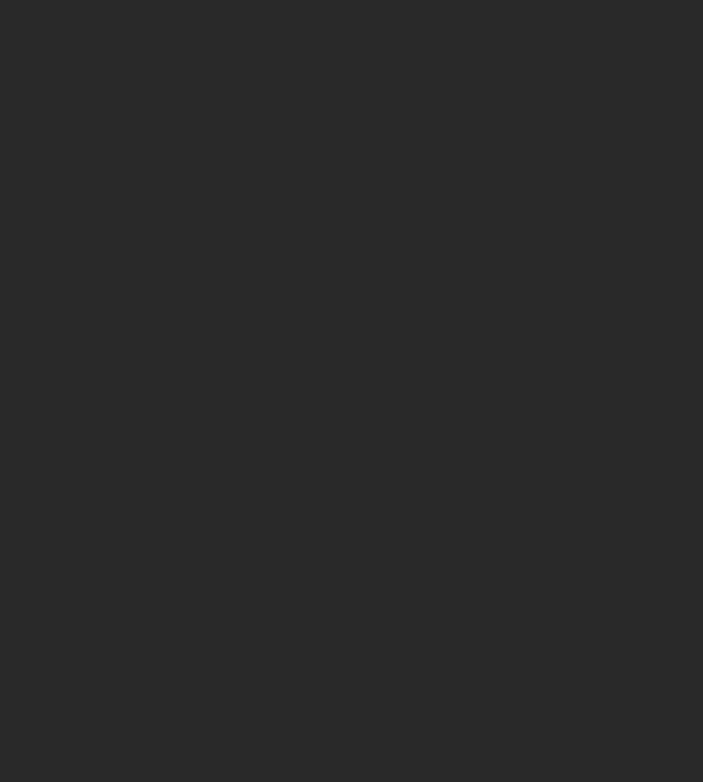
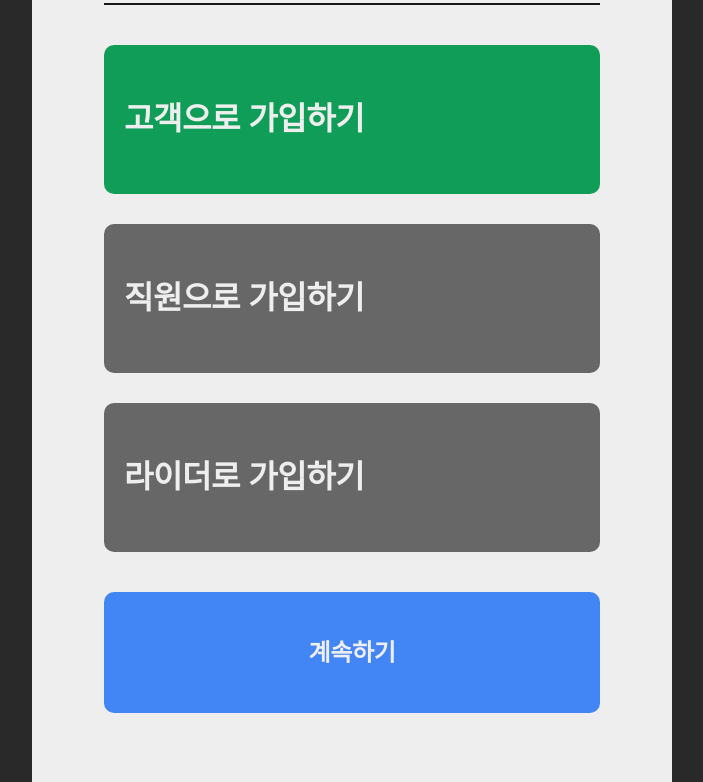
Before and after one commit to Software-Engineering-NanSSoGong/NanSSoGong-frontend, a React (Vite) app: page /signup in a window 1280 px wide. Before the commit this address had no page. Shown: the top 782 px of the page, without its empty margins (296-999 px from the left). Built offline with nearby package versions, Linux system fonts and the light colour scheme; what emotion-reset would draw is missing.

Commit message:
feat: signUpPage 제작

```diff
--- a/package.json
+++ b/package.json
@@ -54,5 +54,8 @@
     "node": "^18.0.0",
     "npm": "please-use-yarn",
     "yarn": "^1.22.17"
-  }
+  },
+  "main": "index.js",
+  "repository": "https://github.com/Software-Engineering-NanSSoGong/NanSSoGong-frontend.git",
+  "license": "MIT"
 }
--- /dev/null
+++ b/src/@types/Signup.ts
@@ -0,0 +1,4 @@
+export interface Signup {
+    title: string;
+    href: string;
+  }
--- a/src/@types/index.ts
+++ b/src/@types/index.ts
@@ -1 +1,2 @@
 export * from './Menu';
+export * from './Signup';
--- a/src/components/SideMenuList.tsx
+++ b/src/components/SideMenuList.tsx
@@ -12,6 +12,7 @@ function SideMenuList() {
     <SideMenu>
       <LogoImg src='/logo.png' alt='mr-daebak logo' />
       <Spacer>
+        {/* 상단 버튼 리스트 */}
         <ButtonList>
           <ButtonWrapper fullWidth borderRadius={10}>
             <Typography type='body5' color={theme.palette.white} textAlign='center'>
@@ -29,6 +30,7 @@ function SideMenuList() {
             </Typography>
           </ButtonWrapper>
         </ButtonList>
+        {/* 하단 버튼 리스트 */}
         <ButtonList>
           <ButtonWrapper fullWidth borderRadius={10} hierarchy={ButtonHierarchy.Success}>
             <Typography type='body5' color={theme.palette.white} textAlign='center'>
--- /dev/null
+++ b/src/components/SignupBox.tsx
@@ -0,0 +1,81 @@
+import styled from '@emotion/styled';
+import React from 'react';
+import { theme } from '../styles';
+import { Button, Typography } from './common';
+import { ButtonHierarchy } from './common/Button';
+import TitleWithLine from './TitleWithLine';
+
+function SignupBox() {
+
+    return (
+    <Wrapper>
+      <BoxLayout>
+        <Title
+          title='회원가입'
+          titleFontType='h1'
+          textAlign='center'
+          borderColor={theme.palette.black}
+        />
+        <Lines>
+            <Button fullWidth backgroundColor={theme.palette.green600} style = {{padding : '20px'}}
+            hierarchy = {ButtonHierarchy.Success}>
+                <Typography type = 'h3' color ={theme.palette.gray50} textAlign ='left'>
+                    고객으로 가입하기
+                </Typography>
+            </Button>
+            <Button fullWidth backgroundColor={theme.palette.gray300} style = {{padding : '20px'} }
+            hierarchy = {ButtonHierarchy.DarkGray}>
+                <Typography type = 'h3' color ={theme.palette.gray50} textAlign ='left'>
+                    직원으로 가입하기
+                </Typography>
+            </Button>
+            <Button fullWidth backgroundColor={theme.palette.gray300} style = {{padding : '20px'}}
+            hierarchy ={ButtonHierarchy.DarkGray}>
+                <Typography type = 'h3' color ={theme.palette.gray50} textAlign ='left'>
+                    라이더로 가입하기
+                </Typography>
+            </Button>
+        </Lines>
+        <Lines>
+          <Button fullWidth backgroundColor={theme.palette.blue600} style={{ padding: '12px' }}>
+            <Typography type='h4' color={theme.palette.gray50} textAlign='center'>
+              계속하기
+            </Typography>
+          </Button>
+        </Lines>
+        <LogoImg src='/logo.png' alt='mr-daebak logo' />
+      </BoxLayout>
+    </Wrapper>
+  );
+}
+
+const Wrapper = styled.section`
+  width: 50%;
+  margin-block: 120px;
+  background-color: ${theme.palette.gray50};
+  border-radius: 16px;
+`;
+
+const BoxLayout = styled.div`
+  margin-inline: 72px;
+`;
+
+const Title = styled(TitleWithLine)`
+  padding-top: 56px;
+`;
+
+const Lines = styled.section`
+  width: 100%;
+  margin-top: 40px;
+  display: flex;
+  flex-direction: column;
+  gap: 30px;
+`;
+
+const LogoImg = styled.img`
+  width: 150px;
+  margin: 64px auto;
+  display: flex;
+`;
+
+export default SignupBox;
--- a/src/pages/MainPage.tsx
+++ b/src/pages/MainPage.tsx
@@ -19,7 +19,7 @@ function MainPage() {
         <DinnerList>
           <ClickableDinnerCard title={'프렌치 디너'} src={'/Dinner.png'} href={'/'} />
           <ClickableDinnerCard title={'잉글리시 디너'} src={'/Dinner.png'} href={'/main'} />
-          <ClickableDinnerCard title={'잉글리시 디너'} src={'/Dinner.png'} href={'/main'} />
+          <ClickableDinnerCard title={'발렌타인 디너'} src={'/Dinner.png'} href={'/main'} />
           <ClickableDinnerCard title={'잉글리시 디너'} src={'/Dinner.png'} href={'/main'} />
           <ClickableDinnerCard title={'잉글리시 디너'} src={'/Dinner.png'} href={'/main'} />
           <ClickableDinnerCard title={'잉글리시 디너'} src={'/Dinner.png'} href={'/main'} />
--- /dev/null
+++ b/src/pages/SignupPage.tsx
@@ -0,0 +1,20 @@
+import styled from '@emotion/styled';
+import SignupBox from '../components/SignupBox';
+
+function SignupPage() {
+  return (
+    <Wrapper>
+      <SignupBox />
+    </Wrapper>
+  );
+}
+
+const Wrapper = styled.main`
+  width: 100%;
+  height: 100%;
+  display: flex;
+  justify-content: center;
+  align-items: center;
+`;
+
+export default SignupPage;
--- a/src/routes/index.tsx
+++ b/src/routes/index.tsx
@@ -1,5 +1,6 @@
 import { Route, Routes } from 'react-router-dom';
 import { CarouselPage, LoginPage, MainPage, ModalTestPage } from '../pages';
+import SignupPage from '../pages/SignupPage';
 import RequiredAuthGuard from './RequiredAuthGuard';
 
 function Router() {
@@ -9,6 +10,7 @@ function Router() {
       <Route path='/carousel' element={<CarouselPage />} />
       <Route path='/modal' element={<ModalTestPage />} />
       <Route path='/main' element={<MainPage />} />
+      <Route path='/signup' element={<SignupPage/>}/>
       {/* 유저만 갈 수 있는 페이지 example: 내정보페이지 */}
       <Route element={<RequiredAuthGuard />}>
         <Route path='/user' element={<MainPage />} />
```
